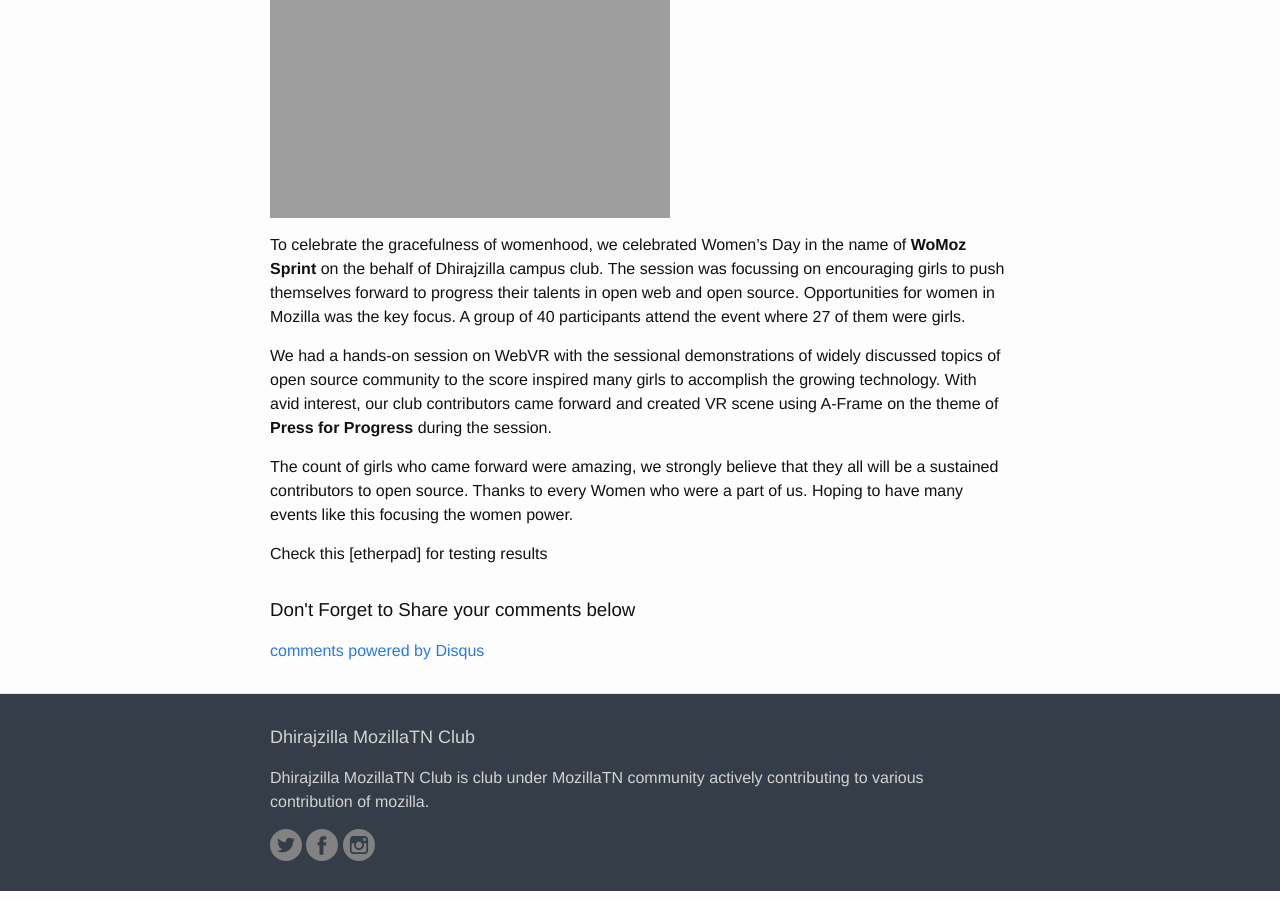
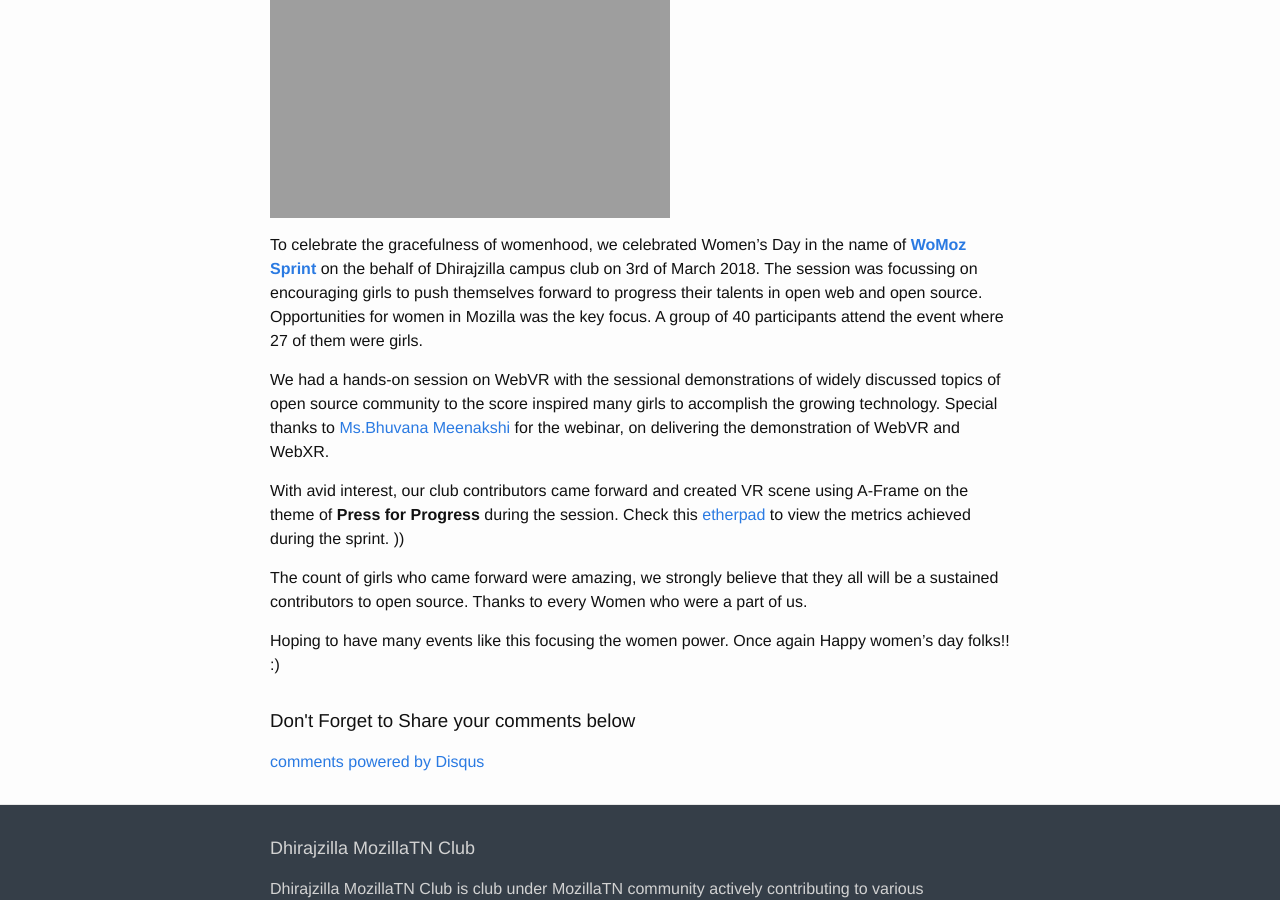
Before and after one commit to MozillaTN/Dhirajzilla, a Jekyll site: the page built from docs/_posts/2018/2018-03-08-Glimpse-of-Womoz-Sprint.md, in a window 1280 px wide and 900 px high, scrolled down 613 px. Built offline with Jekyll 4.4.1, drawn with Linux system fonts in a browser that asks for light colours; comment, search, counter and statistics services are not loaded.

Commit message:
Update 2018-03-08-Glimpse-of-Womoz-Sprint.md

```diff
--- a/docs/_posts/2018/2018-03-08-Glimpse-of-Womoz-Sprint.md
+++ b/docs/_posts/2018/2018-03-08-Glimpse-of-Womoz-Sprint.md
@@ -15,19 +15,16 @@
 
 ![WoMozTN Sprint]({{ site.url }}/assets/2018/WomozSprint18.jpg)
 
-  To celebrate the gracefulness of womenhood, we celebrated Women's Day in the name of
-  **WoMoz Sprint** on the behalf of Dhirajzilla campus club. The session was focussing on encouraging
-  girls to push themselves forward to progress their talents in open web and open source. Opportunities for women in Mozilla
-  was the key focus. A group of 40 participants attend the event where 27 of them were girls.
+To celebrate the gracefulness of womenhood, we celebrated Women's Day in the name of **[WoMoz Sprint](https://mozillatn.github.io/blog/Call-for-WoMoz-Sprint/)** on the behalf of Dhirajzilla campus club on 3rd of March 2018. The session was focussing on encouraging girls to push themselves forward to progress their talents in open web and open source. Opportunities for women in Mozilla was the key focus. A group of 40 participants attend the event where 27 of them were girls.
 
-  We had a hands-on session on WebVR with the sessional demonstrations of widely discussed
-topics of open source community to the score inspired many girls to accomplish the growing technology.
+We had a hands-on session on WebVR with the sessional demonstrations of widely discussed
+topics of open source community to the score inspired many girls to accomplish the growing technology. Special thanks to [Ms.Bhuvana Meenakshi](https://twitter.com/bhuvanakotees1) for the webinar, on delivering the demonstration of WebVR and WebXR.
+
 With avid interest, our club contributors came forward and created VR scene using A-Frame on the
-theme of **Press for Progress** during the session.
+theme of **Press for Progress** during the session. Check this [etherpad](https://public.etherpad-mozilla.org/p/remo-womoz-sprint-2018) to view the metrics achieved during the sprint.
+))
 
-  The count of girls who came forward were amazing, we strongly believe that they all will be a sustained contributors
-to open source. Thanks to every Women who were a part of us. Hoping to have many events like this focusing the women power.
+The count of girls who came forward were amazing, we strongly believe that they all will be a sustained contributors
+to open source. Thanks to every Women who were a part of us.
 
-
-
-Check this [etherpad] for testing results
+Hoping to have many events like this focusing the women power. Once again Happy women's day folks!! :)
```
